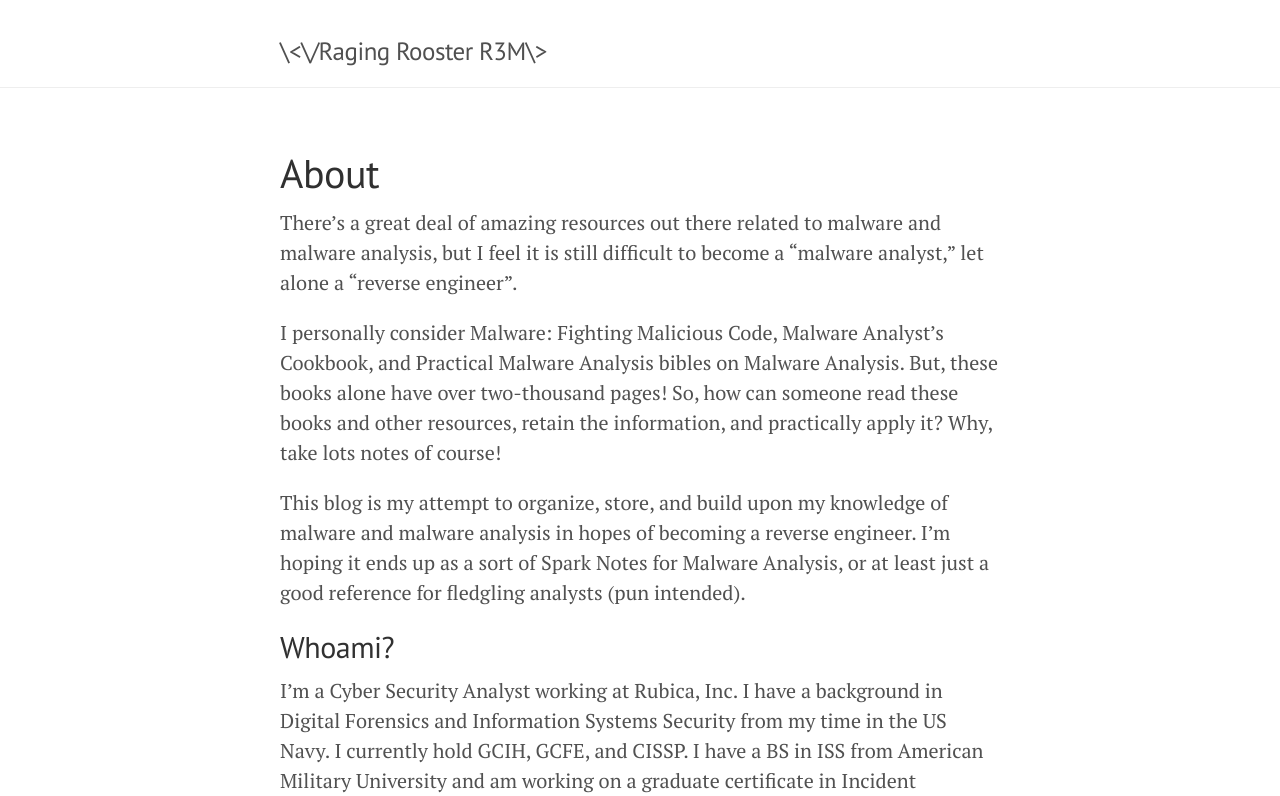
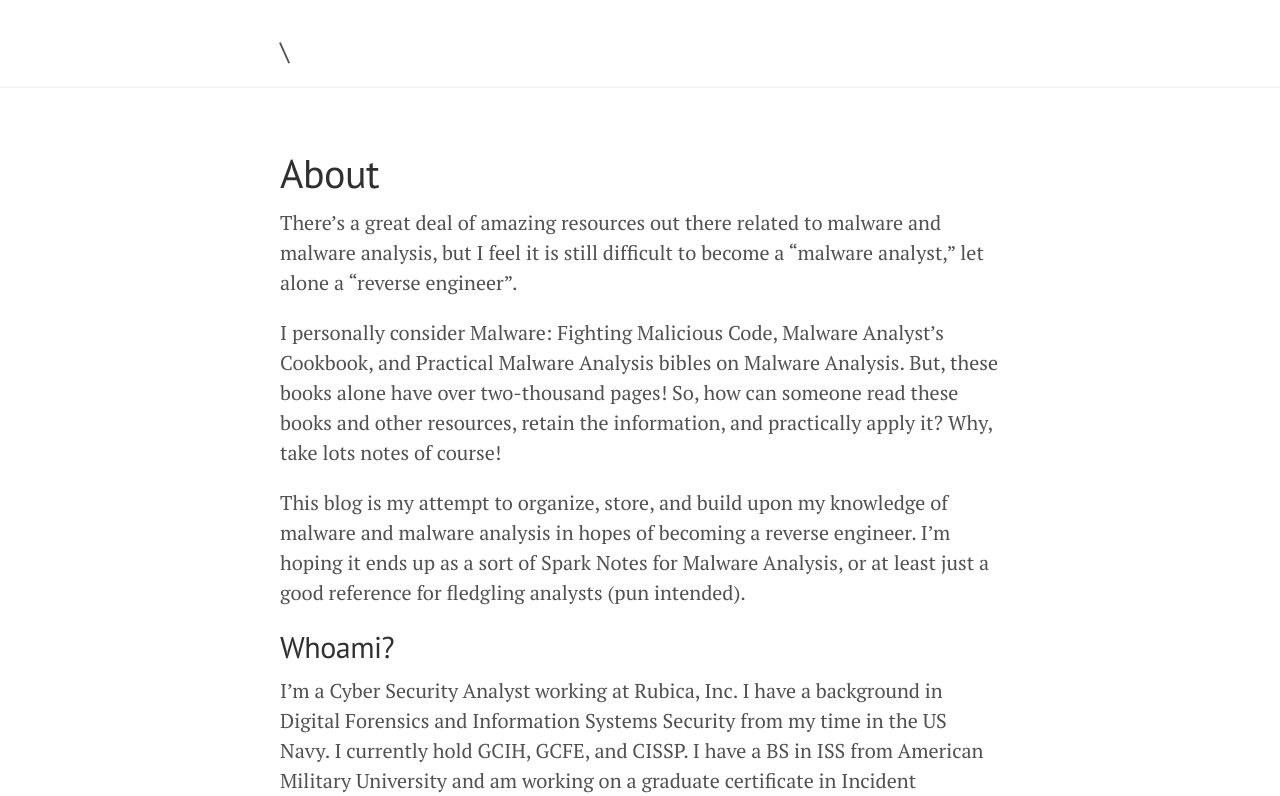
Before and after one commit to ragingrooster/ragingrooster.github.io, a Jekyll site: the page built from about.md, in a window 1280 px wide and 900 px high, cut to the strip 104-900 px from the top of the window. Built offline with Jekyll 4.4.1, drawn with Linux system fonts in a browser that asks for light colours; some of the changed lines change nothing that is shown.

Commit message:
Update _config.yml

```diff
--- a/_config.yml
+++ b/_config.yml
@@ -5,7 +5,7 @@ permalink:           pretty
 #relative_permalinks: true
 
 # Setup
-title:               \<\/Raging Rooster R3M\>
+title:               \</Raging Rooster R3M>
 #tagline:
 description:         TL;DR Malware Analysis
 url:                 https://ragingrooster.github.io
```
